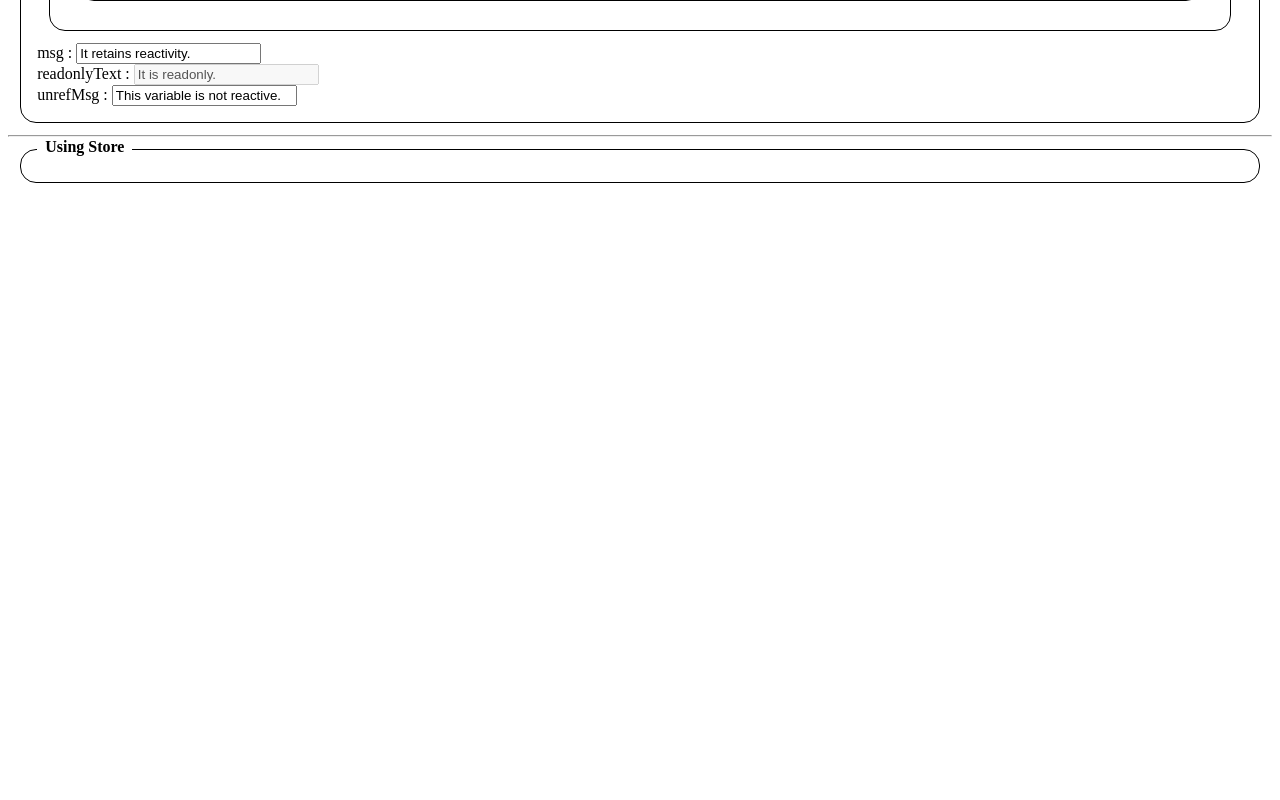
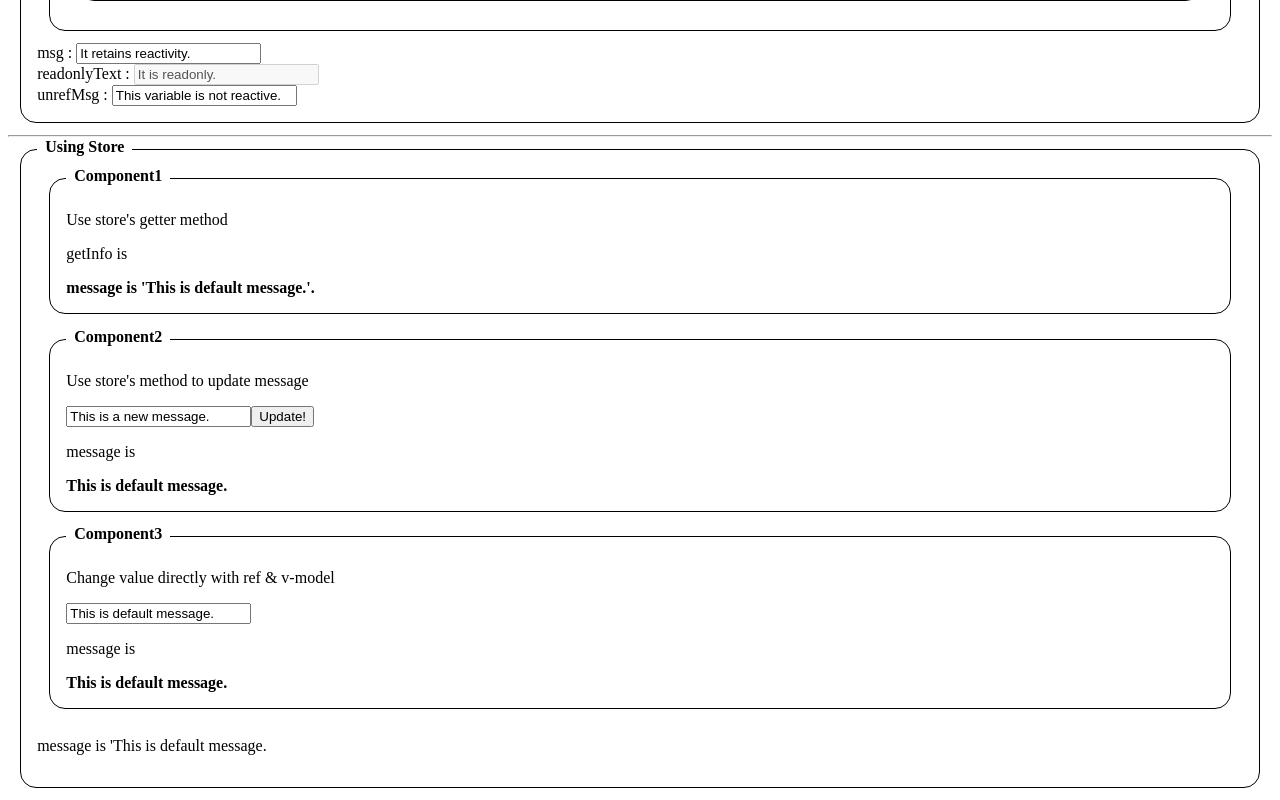
Before and after one commit to rpdladps/vue3-how-to-communicate-between-components, a Vue app: page / in a window 1280 px wide. Shown: the part 2310-3110 px from the top of the page. Before the commit the page ends 2505 px from the top, so only its background shows below. Built offline with nearby package versions, Linux system fonts and the light colour scheme.

Commit message:
add using-store

```diff
--- a/src/components/UsingStore.vue
+++ b/src/components/UsingStore.vue
@@ -1,13 +1,31 @@
 <script setup lang="ts">
+import Component1Vue from './store/Component1.vue'
+import Component2Vue from './store/Component2.vue'
+import Component3Vue from './store/Component3.vue'
 import BoxWithTitleVue from './ui/BoxWithTitle.vue'
+import { useMessageStore } from './store/message'
+
+const store = useMessageStore()
 </script>
 
 <template>
     <div class="using-store">
 
         <BoxWithTitleVue title="Using Store">
-
+          <div class="sibiling-components">
+            <Component1Vue />
+            <Component2Vue />
+            <Component3Vue />
+          </div>
+          <p>message is '{{ store.message }}</p>
         </BoxWithTitleVue>
 
     </div>
 </template>
+
+<style>
+.sibiling-components {
+  display: flex;
+  flex-direction: column;
+}
+</style>
--- /dev/null
+++ b/src/components/store/Component1.vue
@@ -0,0 +1,17 @@
+<script setup lang="ts">
+import BoxWithTitleVue from '../ui/BoxWithTitle.vue'
+import { useMessageStore } from './message'
+import { storeToRefs } from 'pinia'
+import { ref } from 'vue'
+
+const store = useMessageStore()
+const { message, getInfo } = storeToRefs(store)
+</script>
+
+<template>
+  <BoxWithTitleVue title="Component1">
+    <p>Use store's getter method</p>
+    <p>getInfo is </p>
+    <strong>{{ getInfo }}</strong>
+  </BoxWithTitleVue>
+</template>
--- /dev/null
+++ b/src/components/store/Component2.vue
@@ -0,0 +1,22 @@
+<script setup lang="ts">
+import BoxWithTitleVue from '../ui/BoxWithTitle.vue'
+import { useMessageStore } from './message'
+import { storeToRefs } from 'pinia'
+import { ref } from 'vue'
+
+const store = useMessageStore()
+const { updateMessage } = store
+const { message } = storeToRefs(store)
+const newMessage = ref('This is a new message.')
+const updateNewMessage = () => updateMessage(newMessage.value)
+</script>
+
+<template>
+  <BoxWithTitleVue title="Component2">
+    <p>Use store's method to update message</p>
+    <input type="text" v-model="newMessage" />
+    <button @click="updateNewMessage">Update!</button>
+    <p>message is </p>
+    <strong>{{ message }}</strong>
+  </BoxWithTitleVue>
+</template>
--- /dev/null
+++ b/src/components/store/Component3.vue
@@ -0,0 +1,17 @@
+<script setup lang="ts">
+import BoxWithTitleVue from '../ui/BoxWithTitle.vue'
+import { useMessageStore } from './message'
+import { storeToRefs } from 'pinia'
+
+const store = useMessageStore()
+const { message } = storeToRefs(store)
+</script>
+
+<template>
+  <BoxWithTitleVue title="Component3">
+    <p>Change value directly with ref & v-model</p>
+    <input type="text" v-model="message" />
+    <p>message is </p>
+    <strong>{{ message }}</strong>
+  </BoxWithTitleVue>
+</template>
--- /dev/null
+++ b/src/components/store/message.ts
@@ -0,0 +1,16 @@
+import { defineStore } from 'pinia'
+
+export const useMessageStore = defineStore({
+  id: 'message',
+  state: () => ({
+    message: 'This is default message.'
+  }),
+  getters: {
+    getInfo: (state) => "message is \'" + state.message + "\'."
+  },
+  actions: {
+    updateMessage(text) {
+      this.message = text
+    }
+  }
+})
```
Also changed, not shown: src/stores/counter.ts (deleted, +0 -16 lines), 1 other file (tests, documents, lock files or other folders).
